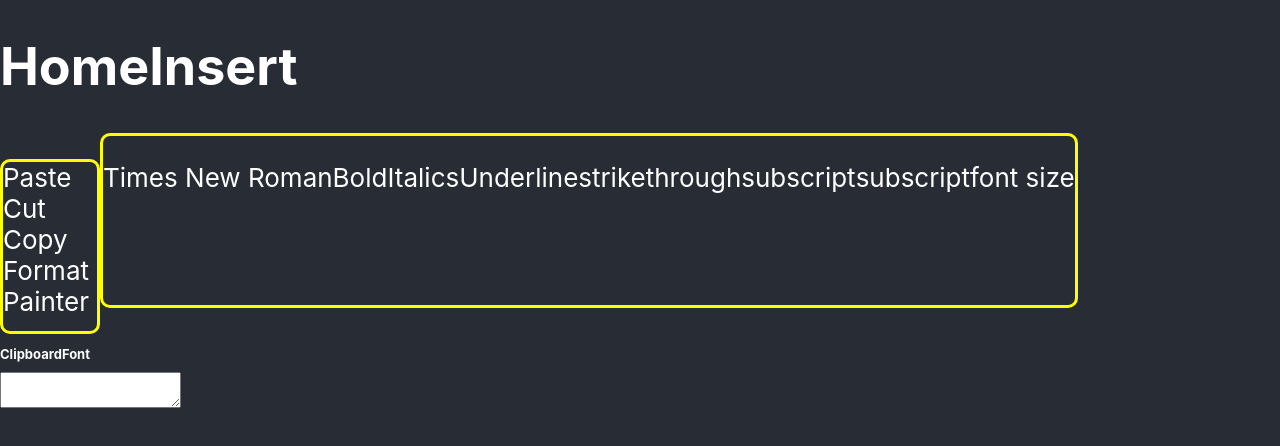
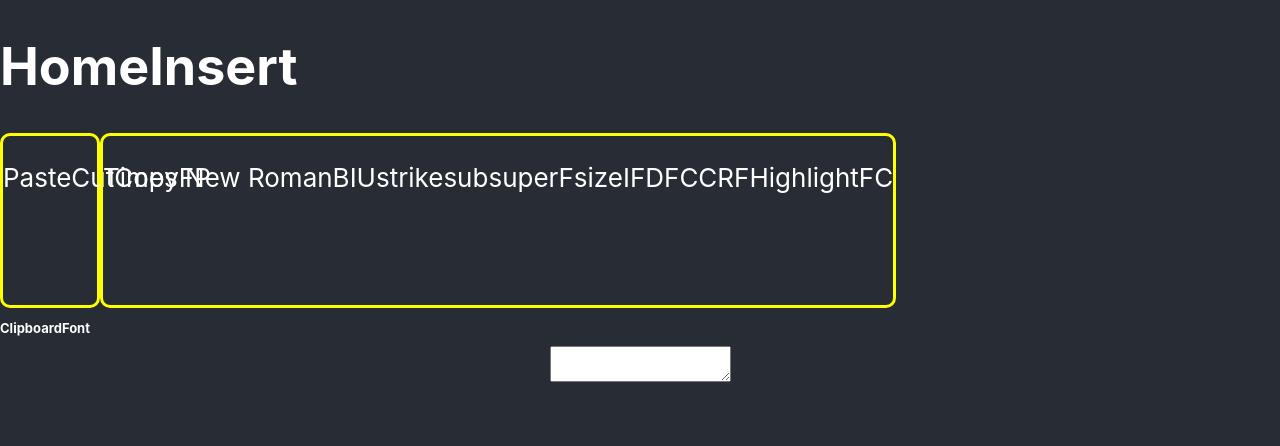
Before and after one commit to maalik36/letters-app, a React (Create React App) app: page / in a window 1280 px wide. Both pictures are taken after a click on the element "Home". Shown: the top 446 px of the page. Built offline with nearby package versions, Linux system fonts and the light colour scheme.

Commit message:
added paste, cut, copy, and formatting

```diff
--- a/src/App.css
+++ b/src/App.css
@@ -85,14 +85,12 @@ box {
   justify-content: left;
 }
 textarea{
-  display: inline-block;
+  display: block;
   margin-left: auto;
   margin-right: auto;
   font-weight: normal;
   font-style: normal;
   text-decoration: none;
-  vertical-align: baseline;
-
 }
 .bold {
   font-weight: bold;
--- a/src/App.js
+++ b/src/App.js
@@ -1,6 +1,8 @@
 //import logo from './logo.svg';
+import { text } from 'express';
 import './App.css';
-import { useState } from 'react';
+import React from 'react';
+import { useState, useEffect } from 'react';
 
 function App() {
   const [home, setHome] = useState("gone");
@@ -47,6 +49,67 @@ function App() {
     const element = document.getElementById("word")
     element.style.verticalAlign = "super"
   }
+  function Copy(){
+    const textarea = document.getElementById("word");
+    const text = textarea.value;
+    const [success, setSuccess] = useState(false);
+    const handleCopy = async () => {
+      try {
+        await navigator.clipboard.writeText(text);
+        setSuccess(true);
+      } catch (err) {
+        console.error("Didn't work ", err);
+      }
+    }
+  }
+  function Paste () {
+    const textarea = document.getElementById("word");
+    const handlePaste = (event) => {
+      const pastedText = event.clipboardData.getData();
+      textarea.value = pastedText;
+    }
+  }
+  function Cut () {
+    const textarea = document.getElementById("word");
+    const text = textarea.value;
+    textarea.value = "";
+    const [success, setSuccess] = useState(false);
+    const handleCopy = async () => {
+      try {
+        await navigator.clipboard.writeText(text);
+        setSuccess(true);
+      } catch (err) {
+        console.error("Didn't work ", err);
+      }
+    }
+  }
+  function FormatPainter() {
+    const textarea = document.getElementById("word");
+    const [format, setFormat] = useState(null);
+    const [highlight, setHighlight] = useState('')
+    const styles = {
+      fontWeight: textarea.style.fontWeight,
+      fontStyle: textarea.style.fontStyle,
+      textDecoration: textarea.style.textDecoration
+    }
+    setFormat(styles);
+    useEffect(() =>
+    {
+      const handleMouseUp = () => {
+        const selection = window.getSelection;
+        if (selection.rangeCount > 0)
+        {
+          const selectedText = selection.toString();
+          setHighlight(selectedText);
+          highlight.style = format;
+        }
+      }
+      document.addEventListener('mouseup', handleMouseUp);
+      return () => {
+        document.removeEventListener('mouseup', handleMouseUp);
+      }
+    }, []);
+  }
   return (
     <div className="App-header">
       <header>
@@ -54,21 +117,27 @@ function App() {
         <h1 onClick={() => Appear("Insert")}>Insert</h1>
       </header>
       <box className={home} id="Clipboard">
+        <p onClick={() => Paste()}>Paste</p>
+        <p onClick={() => Cut()}>Cut</p>
+        <p onClick={() => Copy()}>Copy</p>
+        <p onClick={() => FormatPainter()}>FP</p>
 
-            Paste
-            Cut
-            Copy
-            Format Painter
       </box>
             <box className={home} id="Font">
             <p>Times New Roman</p>
-            <p onClick={() => Bold()}>Bold</p>
-            <p onClick={() => Italics()}>Italics</p>
-            <p onClick={() => Underline()}>Underline</p>
-            <p onClick={() => Strikethrough()}>strikethrough</p>
-            <p onClick={() => SubScript()}>subscript</p>
-            <p onClick={() => SuperScript()}>subscript</p>
-            <p>font size</p>
+            <p onClick={() => Bold()}>B</p>
+            <p onClick={() => Italics()}>I</p>
+            <p onClick={() => Underline()}>U</p>
+            <p onClick={() => Strikethrough()}>strike</p>
+            <p onClick={() => SubScript()}>sub</p>
+            <p onClick={() => SuperScript()}>super</p>
+            <p>Fsize</p>
+            <p>IF</p>
+            <p>DF</p>
+            <p>CC</p>
+            <p>RF</p>
+            <p>Highlight</p>
+            <p>FC</p>
 
 
       </box>
```
